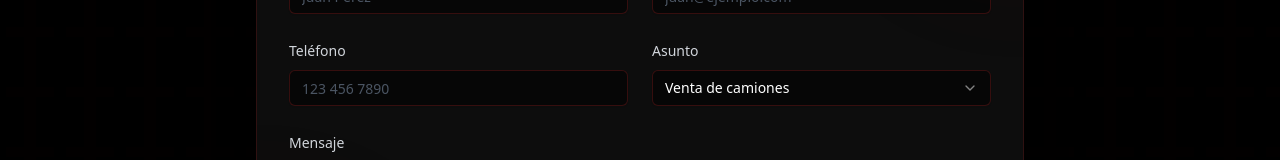
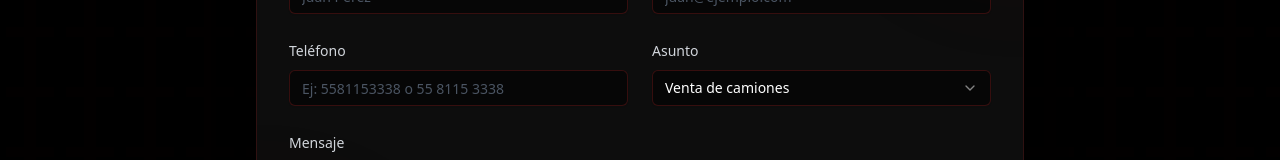
Before and after one commit to fledwings/comercializadora-jesus-vargas, a React (Vite) app: page / in a window 1280 px wide. Shown: the part 5300-5460 px from the top of the page. Built offline with nearby package versions, Linux system fonts and the light colour scheme; no server answers.

Commit message:
Add files via upload

```diff
--- a/src/components/ContactForm.jsx
+++ b/src/components/ContactForm.jsx
@@ -45,7 +45,8 @@ export function ContactForm() {
       setStatus('success');
       setFormData({ name: '', email: '', phone: '', subject: '', message: '' });
     } catch (err) {
-      console.error('Error sending email:', err);
+      console.error('Error sending email details:', err);
+      if (err.context) console.error('Error context:', await err.context.json().catch(() => 'No JSON context'));
       setStatus('error');
     } finally {
       setIsSubmitting(false);
@@ -107,8 +108,9 @@ export function ContactForm() {
                 <Input
                   id="phone"
                   name="phone"
+                  type="tel"
                   required
-                  placeholder="123 456 7890"
+                  placeholder="Ej: 5581153338 o 55 8115 3338"
                   value={formData.phone}
                   onChange={handleChange}
                   className="bg-black/50 border-red-900/40 text-white focus-visible:ring-red-600 focus-visible:border-red-500 placeholder:text-gray-600"
@@ -163,7 +165,7 @@ export function ContactForm() {
                 className="bg-red-500/10 border border-red-500/30 text-red-400 p-4 rounded-md flex items-center gap-3"
               >
                 <AlertCircle className="h-5 w-5 flex-shrink-0" />
-                <p>Hubo un error al enviar el mensaje. Por favor, intenta usar los números de teléfono.</p>
+                <p>Hubo un error al enviar el mensaje. Por favor, intenta comunicarte a nuestros números telefónicos directamente.</p>
               </motion.div>
             )}
 
```
